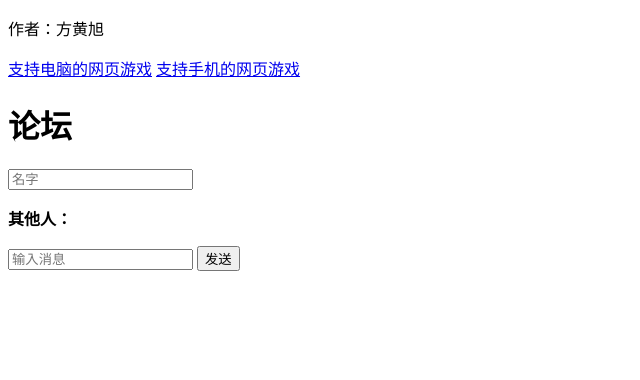
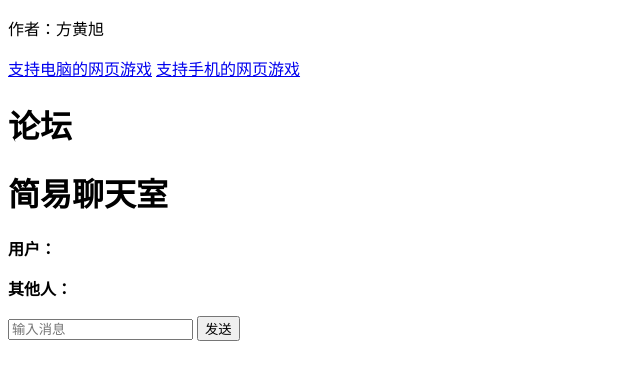
Before and after one commit to fanghuangxu/HtmlGame, a plain HTML site: page index.html in a window 1280 px wide. Both pictures are taken after a click on the button "发送". Shown: the whole page, without its empty margins (0-640 px from the left). Drawn offline with Linux system fonts and the light colour scheme.

Commit message:
Update index.html
Signed-off-by: fanghuangxu <159121972+fanghuangxu@users.noreply.github.com>

```diff
--- a/index.html
+++ b/index.html
@@ -10,7 +10,8 @@
     <a href='computer.html'>支持电脑的网页游戏</a>
     <a href='phone.html'>支持手机的网页游戏</a>
     <h1>论坛</h1>
-    <input type="text" id="a" placeholder="名字">
+    <body>
+<h1>简易聊天室</h1>
 <div id="chat"></div>
 <input type="text" id="message" placeholder="输入消息">
 <button onclick="sendMessage()">发送</button>
@@ -18,7 +19,7 @@
 <script>
 const chat = document.getElementById('chat');
 const messageInput = document.getElementById('message');
-        const aInput = document.getElementById('a');
+
 // 从本地存储中加载聊天记录
 if(localStorage.getItem('chatHistory')) {
     chat.innerHTML = localStorage.getItem('chatHistory');
@@ -26,8 +27,7 @@
 
 function sendMessage() {
     const message = messageInput.value;
-            const name = aInput.value;
-            chat.innerHTML += `<p><strong>${name}</strong> ${message}</p>`;
+    chat.innerHTML += `<p><strong>用户：</strong> ${message}</p>`;
 
     // 将聊天记录保存到本地存储
     let chatHistory = chat.innerHTML;
```
Lines whose indentation alone changed are shown as unchanged.
